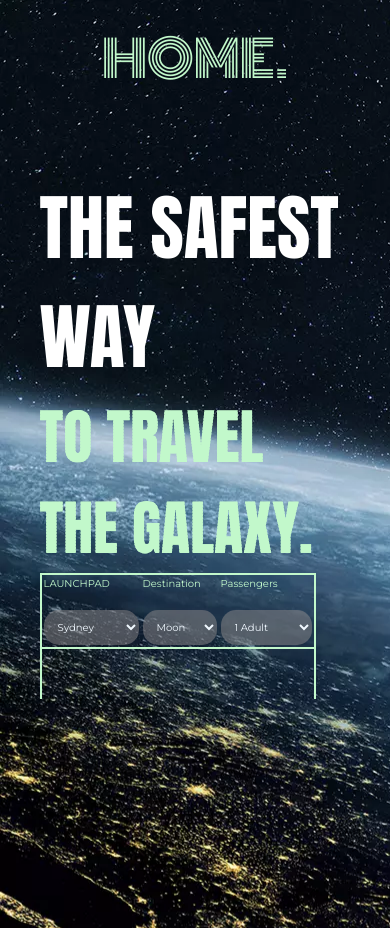
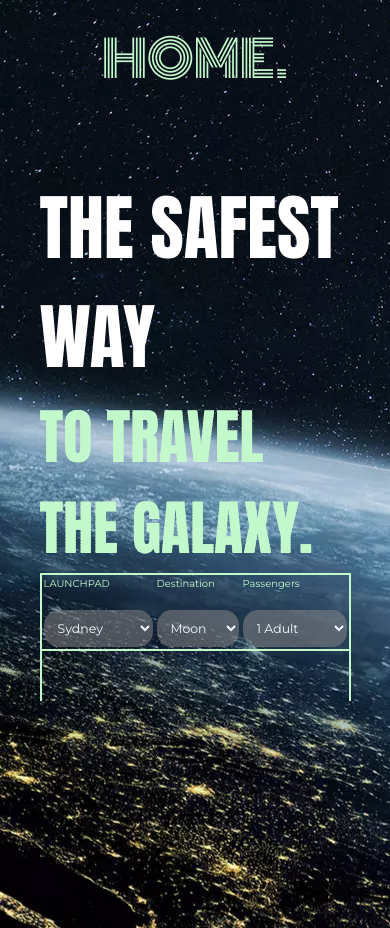
Before and after one commit to kid0733/HOME-Travels, a plain HTML site: page index.html in a window 390 px wide. Shown: the top 928 px of the page. Drawn offline with Linux system fonts and the light colour scheme.

Commit message:
final final

```diff
--- a/style.css
+++ b/style.css
@@ -416,7 +416,7 @@ nav{
         padding: 2px;
       }
       #dropdown{
-        font-size: 10px;
+        font-size: 12.5px;
       }
       .drop-head{
         font-size: 10px;
```
